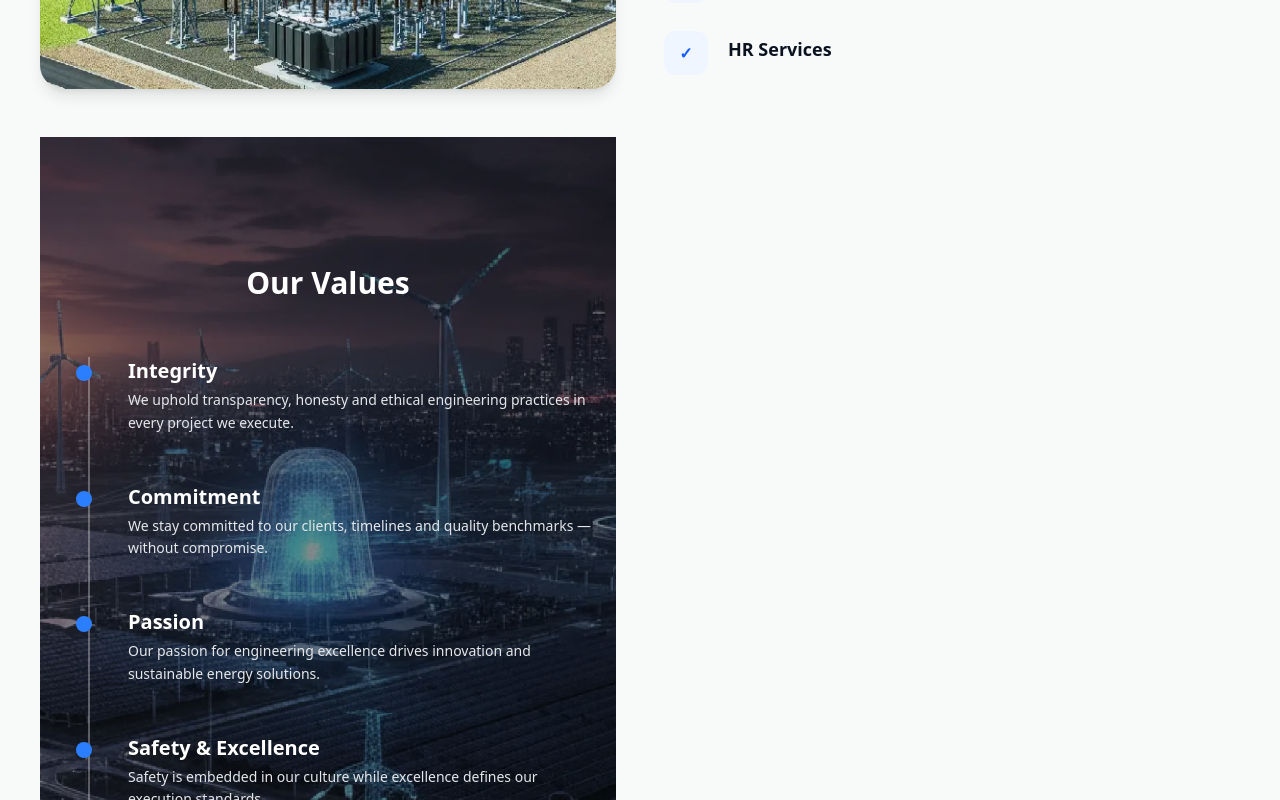
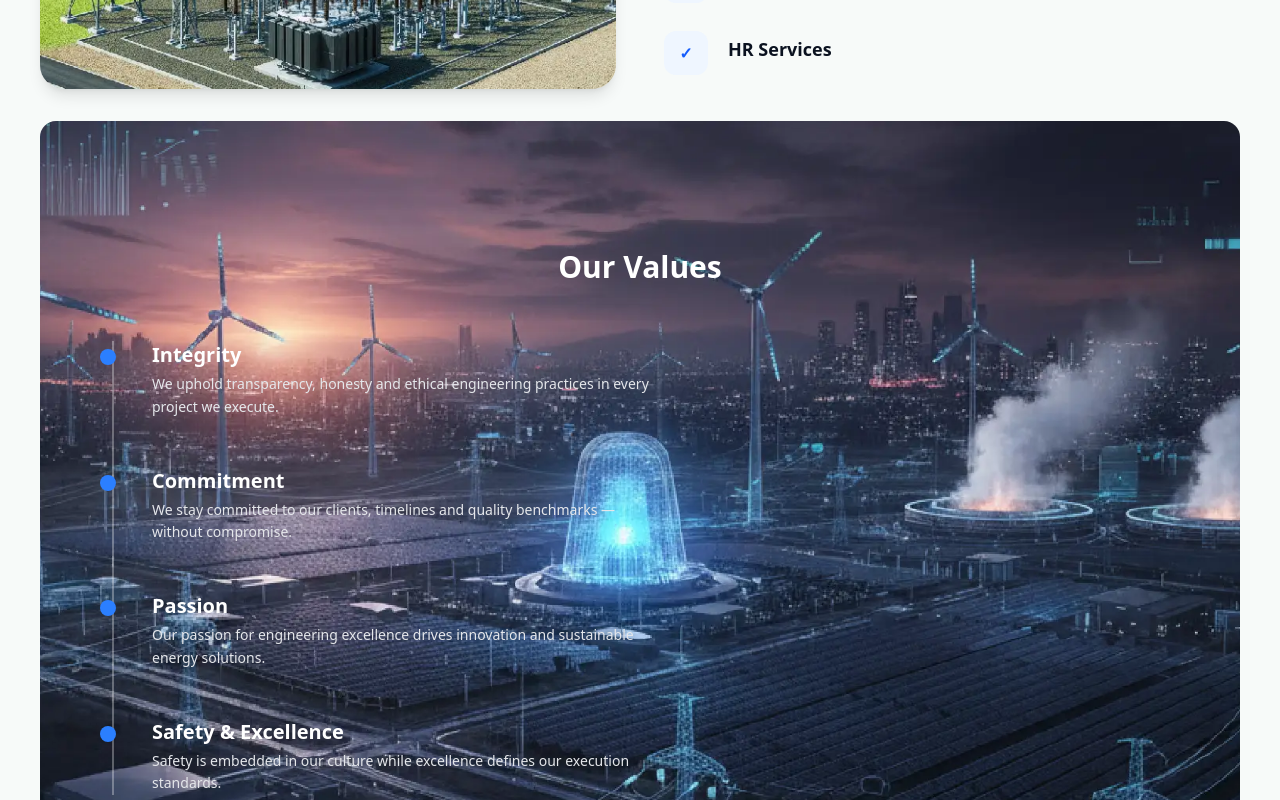
Before and after one commit to Menahasrinivas/amp-ultravolt-website, a React (Vite) app: page /company/about-us in a window 1280 px wide. Shown: the part 2760-3560 px from the top of the page. Built offline with nearby package versions, Linux system fonts and the light colour scheme.

Commit message:
warnign  and motion

```diff
--- a/src/pages/CompanyAbout.jsx
+++ b/src/pages/CompanyAbout.jsx
@@ -189,14 +189,15 @@ export default function CompanyAbout() {
               ))}
             </div>
 
+          </div>
             {/* OUR VALUES – STICKY BACKGROUND (TIGHT SPACING) */}
             <section
-              className="relative min-h-screen py-32 bg-fixed bg-center bg-cover"
-              style={{ backgroundImage: "url('/images/ourvalues.webp')" }}
+              className="relative min-h-screen mt-8 rounded-2xl py-32 bg-fixed bg-center bg-cover"
+              style={{ backgroundImage: "url('/images/ourvalues.webp')"}}
             >
               {" "}
               {/* Overlay */}
-              <div className="absolute inset-0 bg-black/45"></div>{" "}
+              <div className="absolute inset-0 bg-black/05"></div>{" "}
               <Motion.div
                 variants={fadeUp}
                 initial="hidden"
@@ -238,25 +239,20 @@ export default function CompanyAbout() {
                       transition={{ delay: index * 0.12 }}
                       className="relative flex gap-6 mb-12 pl-16"
                     >
-                      {" "}
-                      {/* Dot */}{" "}
                       <div className="absolute left-3 top-2 w-4 h-4 rounded-full bg-blue-500"></div>
                       <div>
                         <h3 className="text-xl font-semibold mb-1">
-                          {" "}
                           {item.title}
-                        </h3>{" "}
+                        </h3>
                         <p className="text-gray-200 text-sm leading-relaxed max-w-lg">
-                          {" "}
-                          {item.desc}{" "}
-                        </p>{" "}
-                      </div>{" "}
+                          {item.desc}
+                        </p>
+                      </div>
                     </Motion.div>
-                  ))}{" "}
+                  ))}
                 </div>
               </Motion.div>
             </section>
-          </div>
         </div>
       </section>
 
--- a/src/pages/EPC.jsx
+++ b/src/pages/EPC.jsx
@@ -188,9 +188,9 @@ export default function EpcSolar() {
         data-aos="fade-up"
         data-aos-duration="900"
         data-aos-offset="200"
-        className="relative min-h-[75vh] pt-16 pb-14 bg-center bg-cover"
+        className="relative min-h-[75vh] py-16 px-16 mx-w-7xl bg-center bg-cover"
         style={{
-          backgroundImage: "url('/images/epc-service.webp')",
+          backgroundImage: "url('/images/epc-service.webp')", marginLeft:"20px"
         }}
       >
         {/* Overlay */}
```
